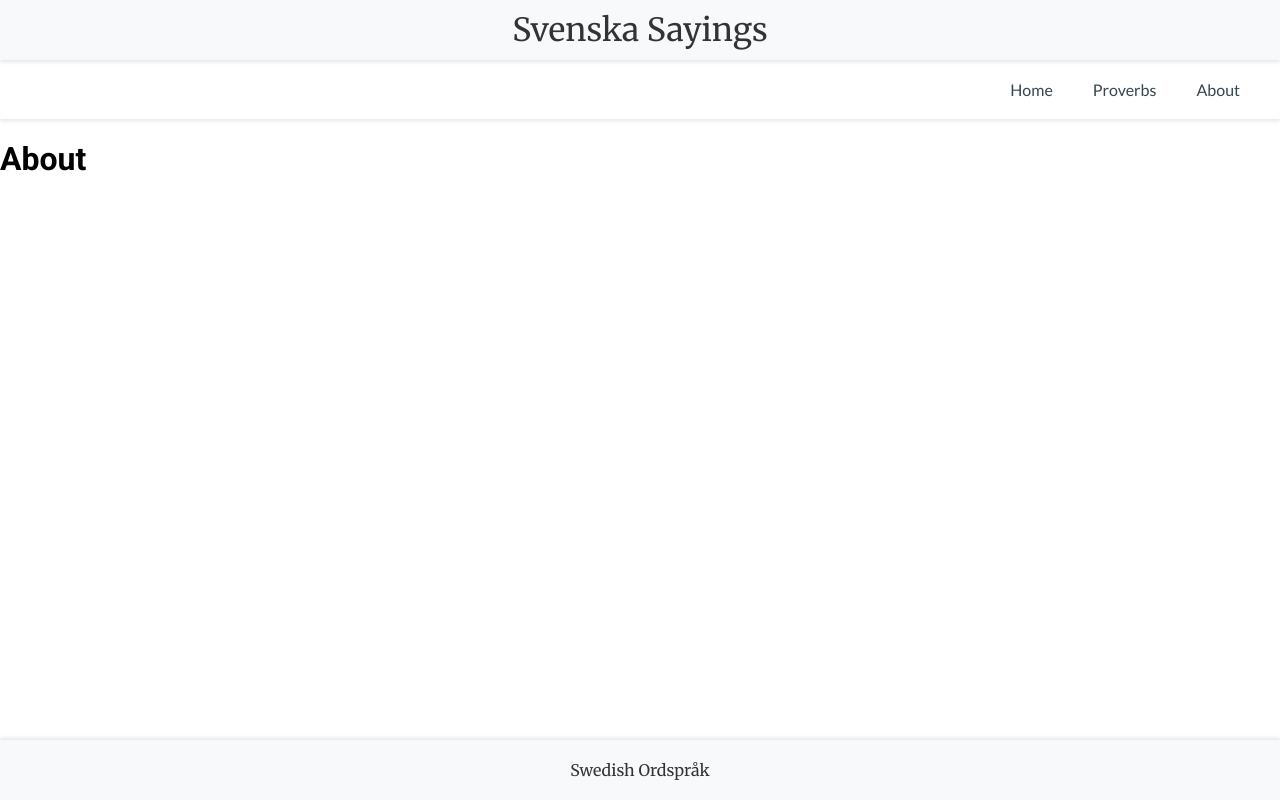
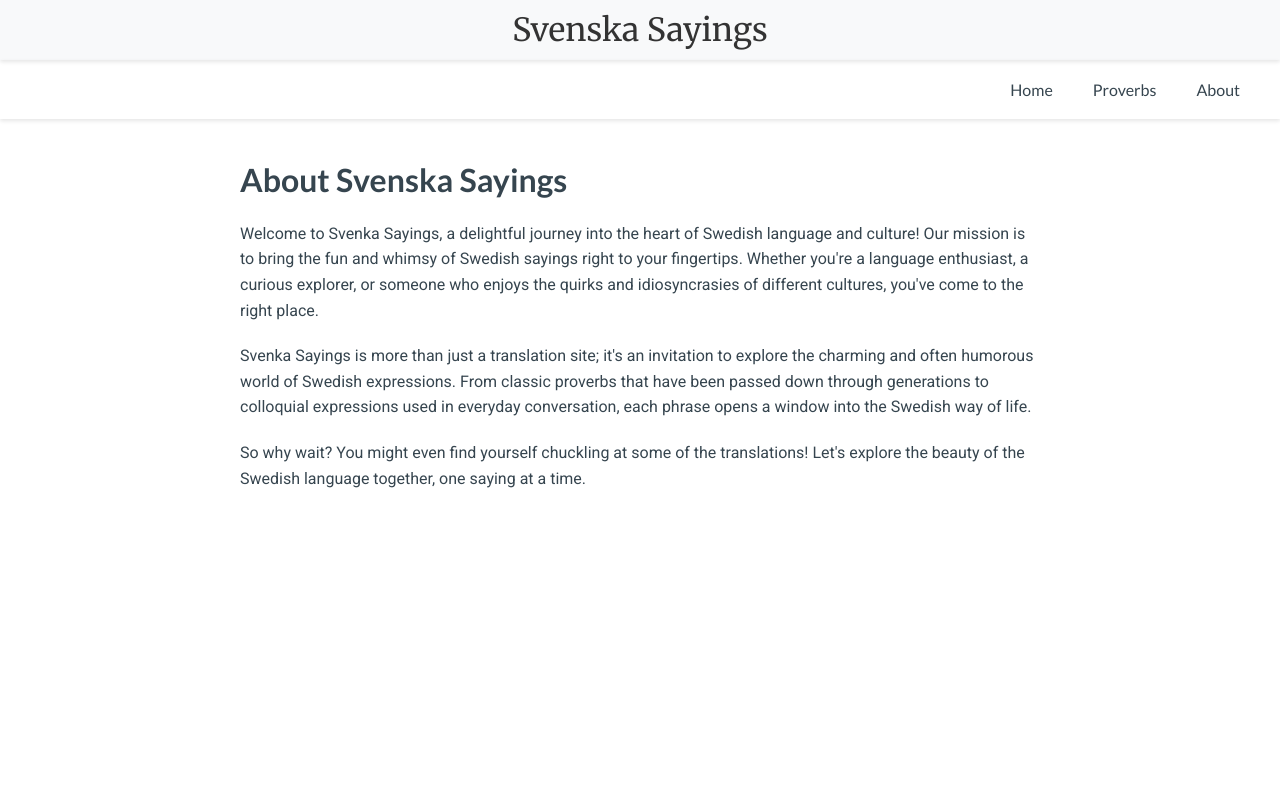
Before and after one commit to giolmartin/swedish_proverbs_final, a React (Create React App) app in the folder client/: page /about in a window 1280 px wide. Built offline with nearby package versions, Linux system fonts and the light colour scheme; no server answers.

Commit message:
About page done, need to fix homepage route

```diff
--- a/client/src/App.jsx
+++ b/client/src/App.jsx
@@ -6,7 +6,6 @@ import { ProverbProvider } from './context/proverb.context';
 import { GlobalStyle } from './global.styles';
 
 import Header from './components/Header/header.component';
-import Footer from './components/Footer/footer.component';
 import Navbar from './components/Navbar/navbar.component';
 
 import Home from './pages/Home/home.page';
@@ -25,7 +24,6 @@ function App() {
           <Route path='/proverbs' element={<ProverbPage />} />
           <Route path='/about' element={<AboutPage />} />
         </Routes>
-        <Footer />
       </Router>
     </ProverbProvider>
   );
--- a/client/src/pages/About/about.page.jsx
+++ b/client/src/pages/About/about.page.jsx
@@ -1,10 +1,30 @@
 import React from 'react';
+import { AboutContainer, Heading, StyledParagraph } from './about.style';
 
 const AboutPage = () => {
   return (
-    <div>
-      <h1>About</h1>
-    </div>
+    <AboutContainer>
+      <Heading>About Svenska Sayings</Heading>
+      <StyledParagraph>
+        Welcome to Svenka Sayings, a delightful journey into the heart of
+        Swedish language and culture! Our mission is to bring the fun and whimsy
+        of Swedish sayings right to your fingertips. Whether you're a language
+        enthusiast, a curious explorer, or someone who enjoys the quirks and
+        idiosyncrasies of different cultures, you've come to the right place.
+      </StyledParagraph>
+      <StyledParagraph>
+        Svenka Sayings is more than just a translation site; it's an invitation
+        to explore the charming and often humorous world of Swedish expressions.
+        From classic proverbs that have been passed down through generations to
+        colloquial expressions used in everyday conversation, each phrase opens
+        a window into the Swedish way of life.
+      </StyledParagraph>
+      <StyledParagraph>
+        So why wait? You might even find yourself chuckling at some of the
+        translations! Let's explore the beauty of the Swedish language together,
+        one saying at a time.
+      </StyledParagraph>
+    </AboutContainer>
   );
 };
 
--- a/client/src/pages/About/about.style.jsx
+++ b/client/src/pages/About/about.style.jsx
@@ -0,0 +1,25 @@
+import styled from 'styled-components';
+import { color } from '../../global.styles';
+export const AboutContainer = styled.div`
+  padding: 20px;
+  max-width: 800px;
+  margin: auto;
+  font-family: 'Roboto', sans-serif;
+
+  @media (max-width: 768px) {
+    padding: 10px;
+  }
+`;
+
+export const Heading = styled.h1`
+  font-family: 'Lato', sans-serif;
+  color: #36454f;
+`;
+
+export const StyledParagraph = styled.p`
+  color: ${color.text};
+  line-height: 1.6;
+  margin-bottom: 20px; // Add space between paragraphs
+  font-family: 'Roboto', sans-serif;
+  font-size: 1em;
+`;
```
